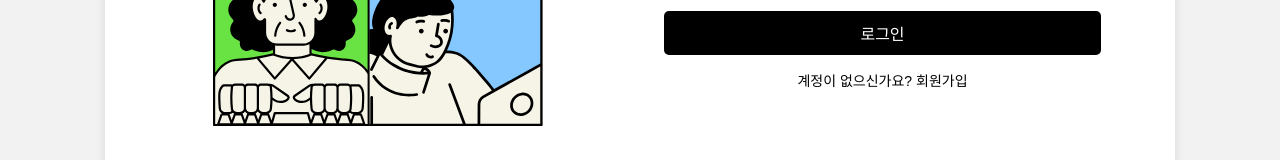
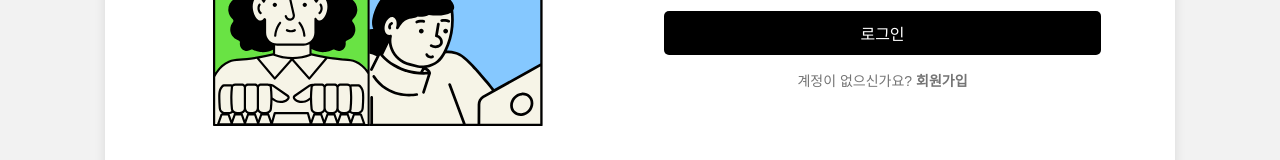
Before and after one commit to dldpdnjs21/MiniProject_codegarden, a React (Create React App) app: page /login in a window 1280 px wide. Shown: the part 437-597 px from the top of the page. Built offline with nearby package versions, Linux system fonts and the light colour scheme.

Commit message:
fix: 로그인/회원가입 페이지 디자인 수정

```diff
--- a/src/pages/JoinPage.jsx
+++ b/src/pages/JoinPage.jsx
@@ -143,28 +143,7 @@ const JoinPage = () => {
                 <option value="보안 개발자">보안</option>
               </select>
             </div>
-            {/* <div className="select-wrap"> */}
-            {/* <select
-                name="techStack"
-                value={formData.techStack}
-                onChange={handleChange}
-                required
-              >
-                <option value="">기술 스택</option>
-                <option value="React">React</option>
-                <option value="Nodejs">Node.js</option>
-                <option value="Django">Django</option>
-                <option value="C">C</option>
-                <option value="C#">C#</option>
-                <option value="C++">C++</option>
-                <option value="Java">Java</option>
-                <option value="JavaScript">JavaScript</option>
-                <option value="Python">Python</option>
-                <option value="Swift">Swift</option>
-                <option value="R">R</option>
-                <option value="SQL">SQL</option>
-              </select> */}
-            {/* </div> */}
+            <div className="techStackWrap">
               <div
                 className={`addStack ${stackBoxOpen ? "addStackOpened" : ""}`}
                 onClick={() => {
@@ -179,15 +158,16 @@ const JoinPage = () => {
                   : "기술스택"}
               </div>
               {stackBoxOpen && (
-              // <div className="techStacks">
+                <div className="techStacks">
                   <TechStackSelect
                     handleCheck={handleCheck}
                     checkedList={checkedList}
                     wrap="wrap"
                     checkbox="checkbox"
                   />
-              // </div>
+                </div>
               )}
+            </div>
             {/* 에러 */}
             {error && !successMessage && (
               <p className="error message" aria-live="assertive">
--- a/src/pages/css/JoinPage.css
+++ b/src/pages/css/JoinPage.css
@@ -55,6 +55,7 @@ body {
   /* margin: auto; */
   margin-top: 103px;
   padding: 0 20px;
+  position: relative;
 }
 
 .register-form input {
@@ -94,14 +95,16 @@ body {
   background-color: gray;
 }
 
-p {
+.register-form p {
   margin-top: 15px;
   font-size: 14px;
+  color: #747474;
 }
 
-p a {
-  color: black;
+.register-form p a {
+  color: #747474;
   text-decoration: none;
+  font-weight: bold;
 }
 
 p a:hover {
@@ -119,49 +122,51 @@ p a:hover {
 }
 
 .error {
-  color: #f54040;
+  color: #d60202;
 }
 
 .success {
-  color: #2956f6;
+  color: #747474;
+}
+
+.techStackWrap {
+  position: relative;
 }
 
 .addStack {
   text-align: start;
   padding: 10px;
-  /* margin-bottom: 15px; */
   border: 1px solid #ccc;
   border-radius: 5px;
   font-size: 14px;
-  /* border: 2px solid #c6d3c9; */
-  /* border-radius: 5px; */
   width: 90%;
   margin: 0 auto 15px auto;
-  /* font-size: 14px; */
   background: url("../../components/img/down_arrow.svg") no-repeat 97% 50%;
-  /* padding: 5px 10px; */
   cursor: pointer;
-  /* margin-left: 80px; */
+  /* position: relative; */
 }
 
 .addStackOpened {
   background: url("../../components/img/up_arrow.svg") no-repeat 97% 50%;
 }
 
+.techStacks {
+  position: absolute;
+  width: 90%;
+  margin: 5%;
+  top: 50%;
+}
 .wrap {
-  position: absolute;
-  /* border: 1px solid #f54040; */
   border: 1px solid #ccc;
-
   border-radius: 5px;
   background-color: white;
   z-index: 1;
-  width: 39%;
+  width: 100%;
   display: flex;
   flex-wrap: wrap;
   gap: 10px;
-  margin-left: 26.5px;
-  top: 66.3%;
+  /* margin: 0 auto 15px auto; */
+  margin: auto;
   justify-content: space-between;
   padding: 10px;
 }
--- a/src/pages/css/LoginPage.css
+++ b/src/pages/css/LoginPage.css
@@ -86,17 +86,19 @@ body {
   background-color: gray;
 }
 
-p {
+.login-form p {
+  color: #747474;
   margin-top: 15px;
   font-size: 14px;
 }
 
-p a {
-  color: black;
+.login-form p a {
+  color: #747474;
   text-decoration: none;
+  font-weight: bold;
 }
 
-p a:hover {
+.login-form p a:hover {
   text-decoration: underline;
 }
 
```
Lines whose indentation alone changed are shown as unchanged.
